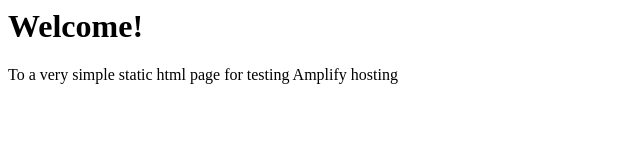
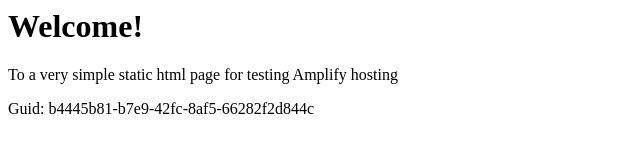
Before and after one commit to aws-aemilia-pdx/Github-PR-Commit-Integration-Test-DoNotTouch-GitHubAutoBuildPrPreviewCanaryTest-v1-test-us-west-2, a website: page src/index.html in a window 1280 px wide. Shown: the whole page, without its empty margins (0-640 px from the left). Drawn offline with Linux system fonts and the light colour scheme.

Commit message:
commit from integ tests

```diff
--- a/src/index.html
+++ b/src/index.html
@@ -1,3 +1,5 @@
+
+
 <html lang="en">
 
 <head>
@@ -10,6 +12,6 @@
 <body>
     <h1>Welcome!</h1>
     <p>To a very simple static html page for testing Amplify hosting</p>
-</body>
+    <p>Guid: b4445b81-b7e9-42fc-8af5-66282f2d844c</p></body>
 
 </html>
```
